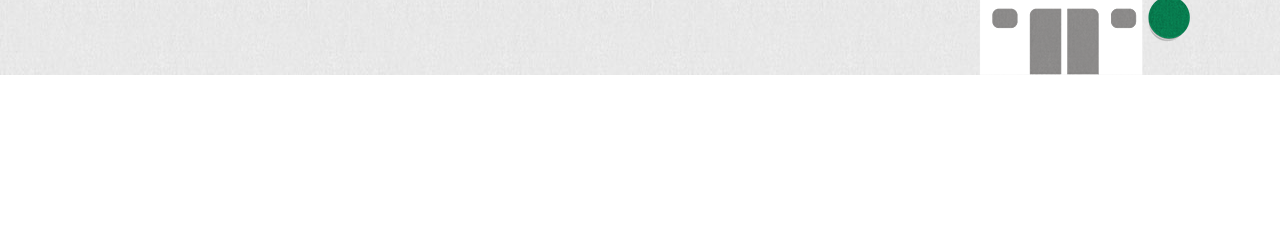
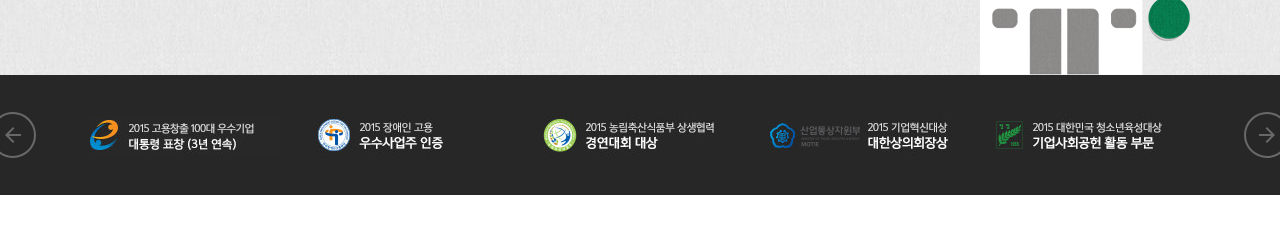
Before and after one commit to lgswin/starbucs_test, a plain HTML site: page index.html in a window 1280 px wide. Shown: the part 4893-5126 px from the top of the page. Drawn offline with nearby package versions, Linux system fonts and the light colour scheme; a script that the page names is missing.

Commit message:
sb : slide items (swiper)

```diff
--- a/css/main.css
+++ b/css/main.css
@@ -740,3 +740,43 @@ header .badges .badge {
 .find-store .text-group .description{
     margin-bottom: 20px;
 }
+/* AWARDS */
+.awards {
+    background-color: #272727;
+}
+.awards .inner{
+    padding: 40px 0;
+}
+.awards .swiper-container {
+    width: 100%;
+    height: 40px;
+}
+.awards .swiper-prev,
+.awards .swiper-next {
+    width: 42px;
+    height: 42px;
+    border: 2px solid #fff;
+    border-radius: 50%;
+    outline: none;
+    color: #fff;
+    opacity: .3;
+    cursor: pointer;
+    display: flex;
+    justify-content: center;
+    align-items: center;
+    position: absolute;
+    top: 0;
+    bottom: 0;
+    margin: auto;
+}
+.awards .swiper-prev {
+    left: -100px;
+}
+.awards .swiper-next {
+    right: -100px;
+}
+.awards .swiper-prev:hover,
+.awards .swiper-next:hover {
+    background-color: #fff;
+    color: #333;
+}
--- a/index.html
+++ b/index.html
@@ -596,5 +596,54 @@
             </div>
         </div>
     </section>
+
+
+    <!-- AWARDS -->
+    <section class="awards">
+        <div class="inner">
+
+            <div class="swiper-container">
+                <div class="swiper-wrapper">
+                    <div class="swiper-slide">
+                        <img src="./images/awards_slide1.jpg" alt="" />
+                    </div>
+                    <div class="swiper-slide">
+                        <img src="./images/awards_slide2.jpg" alt="" />
+                    </div>
+                    <div class="swiper-slide">
+                        <img src="./images/awards_slide3.jpg" alt="" />
+                    </div>
+                    <div class="swiper-slide">
+                        <img src="./images/awards_slide4.jpg" alt="" />
+                    </div>
+                    <div class="swiper-slide">
+                        <img src="./images/awards_slide5.jpg" alt="" />
+                    </div>
+                    <div class="swiper-slide">
+                        <img src="./images/awards_slide6.jpg" alt="" />
+                    </div>
+                    <div class="swiper-slide">
+                        <img src="./images/awards_slide7.jpg" alt="" />
+                    </div>
+                    <div class="swiper-slide">
+                        <img src="./images/awards_slide8.jpg" alt="" />
+                    </div>
+                    <div class="swiper-slide">
+                        <img src="./images/awards_slide9.jpg" alt="" />
+                    </div>
+                    <div class="swiper-slide">
+                        <img src="./images/awards_slide10.jpg" alt="" />
+                    </div>
+                </div>
+            </div>
+
+            <div class="swiper-prev">
+                <div class="material-icons">arrow_back</div>
+            </div>
+            <div class="swiper-next">
+                <div class="material-icons">arrow_forward</div>
+            </div>
+        </div>
+    </section>
 </body>
 </html>
--- a/js/main.js
+++ b/js/main.js
@@ -68,6 +68,16 @@ new Swiper('.promotion .swiper-container', {
         nextEl: '.promotion .swiper-next'
     }
 })
+new Swiper('.awards .swiper-container', {
+    autoplay: true,
+    loop: true,
+    spaceBetween: 30,
+    slidesPerView: 5,
+    navigation: {
+        prevEl: '.awards .swiper-prev',
+        nextEl: '.awards .swiper-next'
+    }
+})
 
 const promotionEl = document.querySelector('.promotion')
 const promotionToggleBtn = document.querySelector('.toggle-promotion')
```
